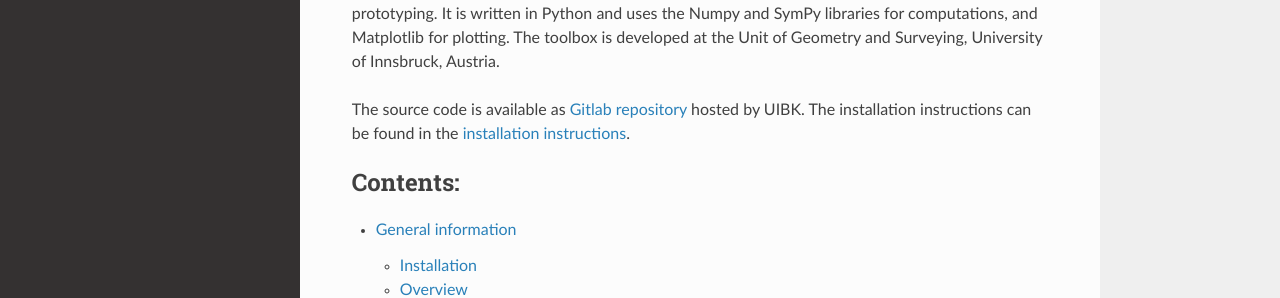
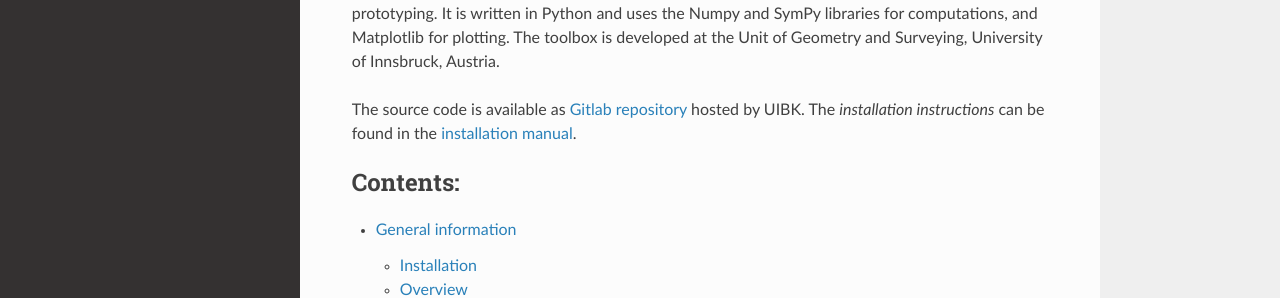
Before and after one commit to hucik14/rational-linkages, a Sphinx documentation site: the page built from docs/source/index.rst, in a window 1280 px wide and 1162 px high. Shown: the part 250-548 px from the top of the window. Built offline with Sphinx 7.4.7 and the Read the Docs theme 2.0.0, drawn with Linux system fonts in a browser that asks for light colours.

Commit message:
docs update

```diff
--- a/docs/source/index.rst
+++ b/docs/source/index.rst
@@ -27,8 +27,8 @@ linkages and their rapid prototyping. It is written in Python and uses the Numpy
 SymPy libraries for computations, and Matplotlib for plotting. The toolbox is developed
 at the Unit of Geometry and Surveying, University of Innsbruck, Austria.
 
-The source code is available as `Gitlab repository`_ hosted by UIBK. The installation
-instructions can be found in the `installation instructions`_.
+The source code is available as `Gitlab repository`_ hosted by UIBK. The *installation
+instructions* can be found in the `installation manual`_.
 
 .. toctree::
    :maxdepth: 2
@@ -40,7 +40,7 @@ instructions can be found in the `installation instructions`_.
    background-math
 
 .. _Gitlab repository: https://git.uibk.ac.at/geometrie-vermessung/rational-linkages
-.. _installation instructions: general/installation.rst
+.. _installation manual: general/installation.rst
 
 Indices and tables
 ==================
```
